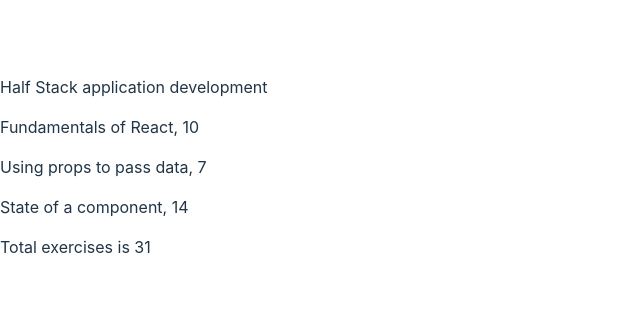
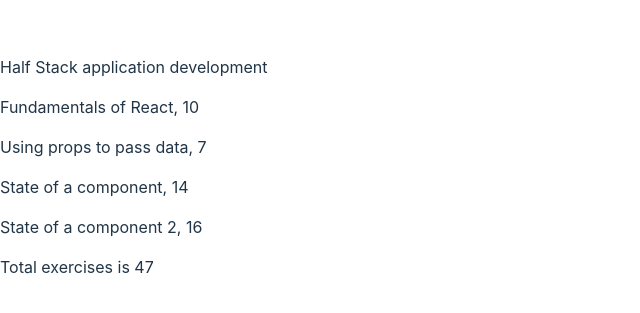
Before and after one commit to daironc78/StackOpenCursePart1, a React (Vite) app in the folder part1/: page / in a window 1280 px wide. Shown: the part 225-538 px from the top of the page, without its empty margins (0-640 px from the left). Built offline with nearby package versions, Linux system fonts and the light colour scheme.

Commit message:
Actualizacion de paquetes

```diff
--- a/part1/package.json
+++ b/part1/package.json
@@ -1,8 +1,12 @@
 {
   "name": "part1",
+  "version": "0.0.0",
   "private": true,
-  "version": "0.0.0",
+  "description": "This template provides a minimal setup to get React working in Vite with HMR and some ESLint rules.",
+  "license": "ISC",
+  "author": "",
   "type": "module",
+  "main": "vite.config.js",
   "scripts": {
     "dev": "vite",
     "build": "vite build",
--- a/part1/src/App.jsx
+++ b/part1/src/App.jsx
@@ -1,11 +1,8 @@
 const Part = (props) => {
-
   return (
-    <div>
     <p>
       {props.name}, {props.exercises}
     </p>
-    </div>
   )
 }
 
@@ -24,55 +21,42 @@
       {
         name: 'State of a component',
         exercises: 14
+      },
+      {
+        name: 'State of a component 2',
+        exercises: 16
       }
     ]
   }
 
-
-
-
   let exer1 = 0
-  let exername
   course.parts.map(value => exer1 += value.exercises)
-
-  course.parts.map(value => exername = value.name)
 
   const Header = () => {
     return (
       <div>
-
         {course.name}
-
       </div>
     )
   }
 
   const Total = () => {
-
-
-
     return (
       <div>
-
         <p>Total exercises is {exer1} </p>
-
       </div>
     )
   }
 
   const Content = () => {
-
     return (
-
       <div>
         {
-        course.parts.map(value => <Part name={ value.name } exercises={ value.exercises }/>)
+          course.parts.map(value => <Part name={value.name} exercises={value.exercises} />)
         }
       </div>
-
     )
   }
-
 
   return (
     <div>
@@ -81,7 +65,6 @@
       <Total parts={course} />
     </div>
   )
-
 }
 
 export default App
```
Lines whose indentation alone changed are shown as unchanged.
